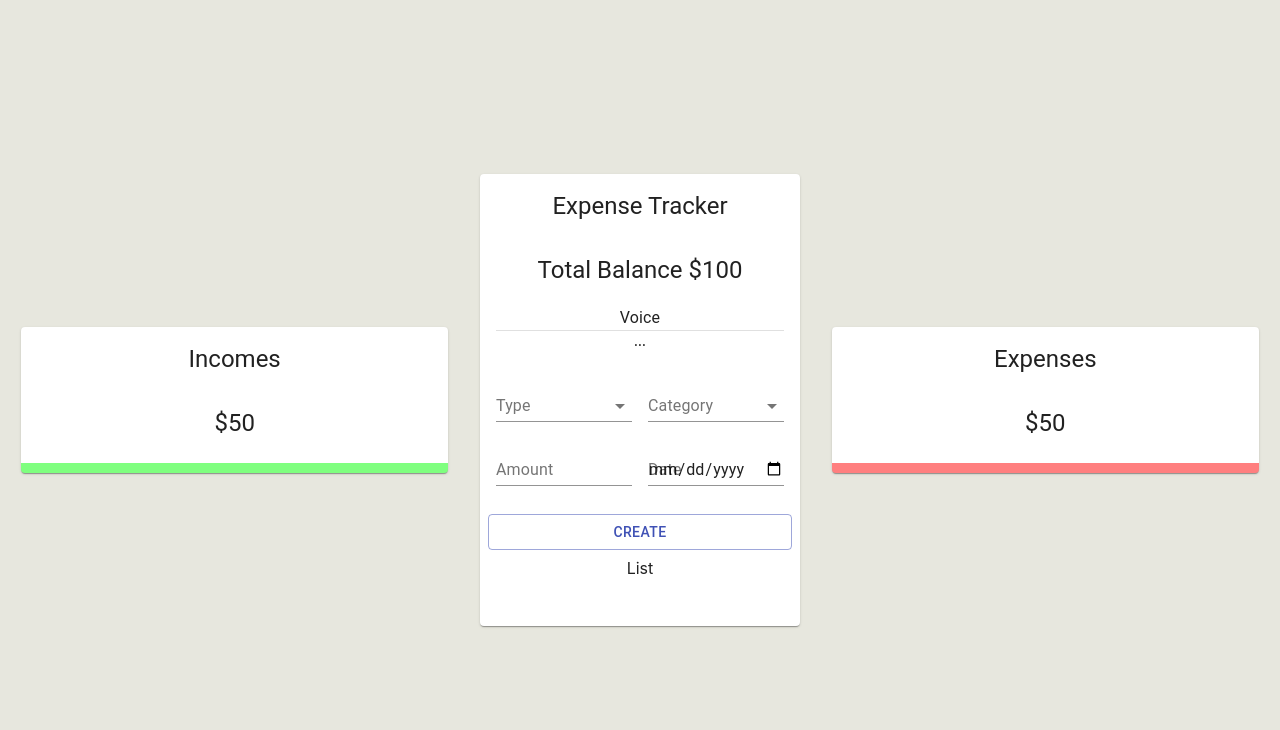
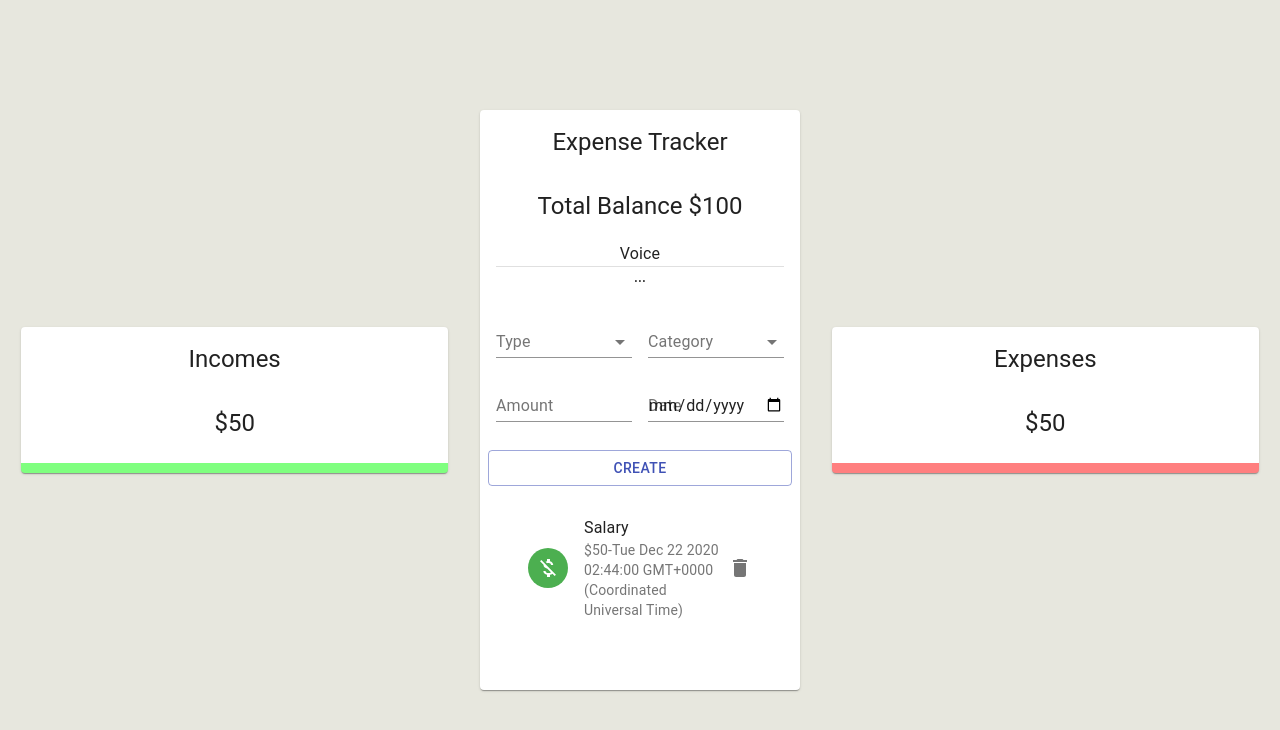
Before and after one commit to rabiulalam1/exprense-tracker-with-voice, a React (Create React App) app: page / in a window 1280 px wide. Shown: the top 730 px of the page. Built offline with nearby package versions, Linux system fonts and the light colour scheme.

Commit message:
List added

```diff
--- /dev/null
+++ b/src/components/Main/List/List.jsx
@@ -0,0 +1,46 @@
+import React from 'react';
+import {
+    List as MUIList, ListItem, ListItemAvatar, ListItemText, Avatar,
+    ListItemSecondaryAction, IconButton, Slide
+} from '@material-ui/core'
+import { Delete, MoneyOff } from '@material-ui/icons'
+
+import useStyles from './styles'
+
+const List = () => {
+    const classes = useStyles()
+
+    const transactions = [
+        {
+            id: 1,
+            type: 'Income',
+            category: 'Salary',
+            amount: 50,
+            date: new Date(),
+        }
+    ];
+
+    return (
+        <MUIList dense={false} className={classes.list}>
+            {transactions.map(transaction =>
+                <Slide direction="down" in mountOnEnter unmountOnExit key={transaction.id}>
+                    <ListItem>
+                        <ListItemAvatar>
+                            <Avatar className={transaction.type === 'Income' ? classes.avatarIncome : classes.avatarExpense}>
+                                <MoneyOff />
+                            </Avatar>
+                        </ListItemAvatar>
+                        <ListItemText primary={transaction.category} secondary={`$${transaction.amount}-${transaction.date}`} />
+                        <ListItemSecondaryAction>
+                            <IconButton edge='end' aria-label='delete' onClick=''>
+                                <Delete />
+                            </IconButton>
+                        </ListItemSecondaryAction>
+                    </ListItem>
+                </Slide>
+            )}
+        </MUIList>
+    );
+};
+
+export default List;
--- /dev/null
+++ b/src/components/Main/List/styles.js
@@ -0,0 +1,17 @@
+import { makeStyles } from '@material-ui/core/styles';
+import { red, green } from '@material-ui/core/colors';
+
+export default makeStyles((theme) => ({
+  avatarIncome: {
+    color: '#fff',
+    backgroundColor: green[500],
+  },
+  avatarExpense: {
+    color: theme.palette.getContrastText(red[500]),
+    backgroundColor: red[500],
+  },
+  list: {
+    maxHeight: '150px',
+    overflow: 'auto',
+  },
+}));
--- a/src/components/Main/Main.jsx
+++ b/src/components/Main/Main.jsx
@@ -1,6 +1,7 @@
 import React from 'react';
 import { Card, CardHeader, CardContent, Typography, Grid, Divider } from '@material-ui/core'
-import Form from '../Form/Form'
+import Form from './Form/Form'
+import List from './List/List'
 
 import useStyles from './styles'
 
@@ -21,7 +22,7 @@
                 <CardContent className={classes.cardContent}>
                     <Grid container spacing={2}>
                         <Grid item xs={12}>
-                            List
+                            <List />
                         </Grid>
                     </Grid>
                 </CardContent>
```
Also changed, not shown: src/components/Main/Form/Form.jsx (renamed from src/components/Form/Form.jsx), src/components/Main/Form/styles.js (renamed from src/components/Form/styles.js), 1 other file (tests, documents, lock files or other folders).
